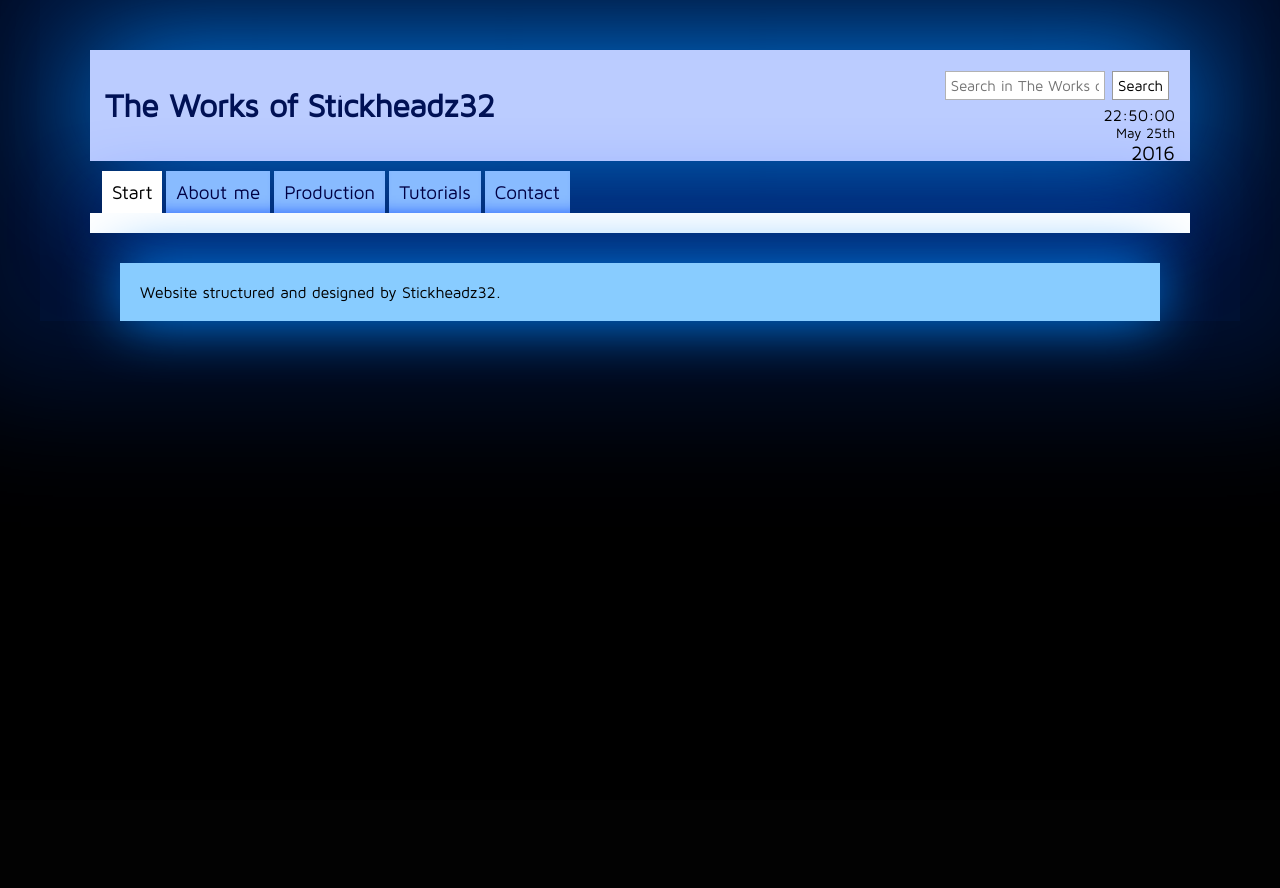
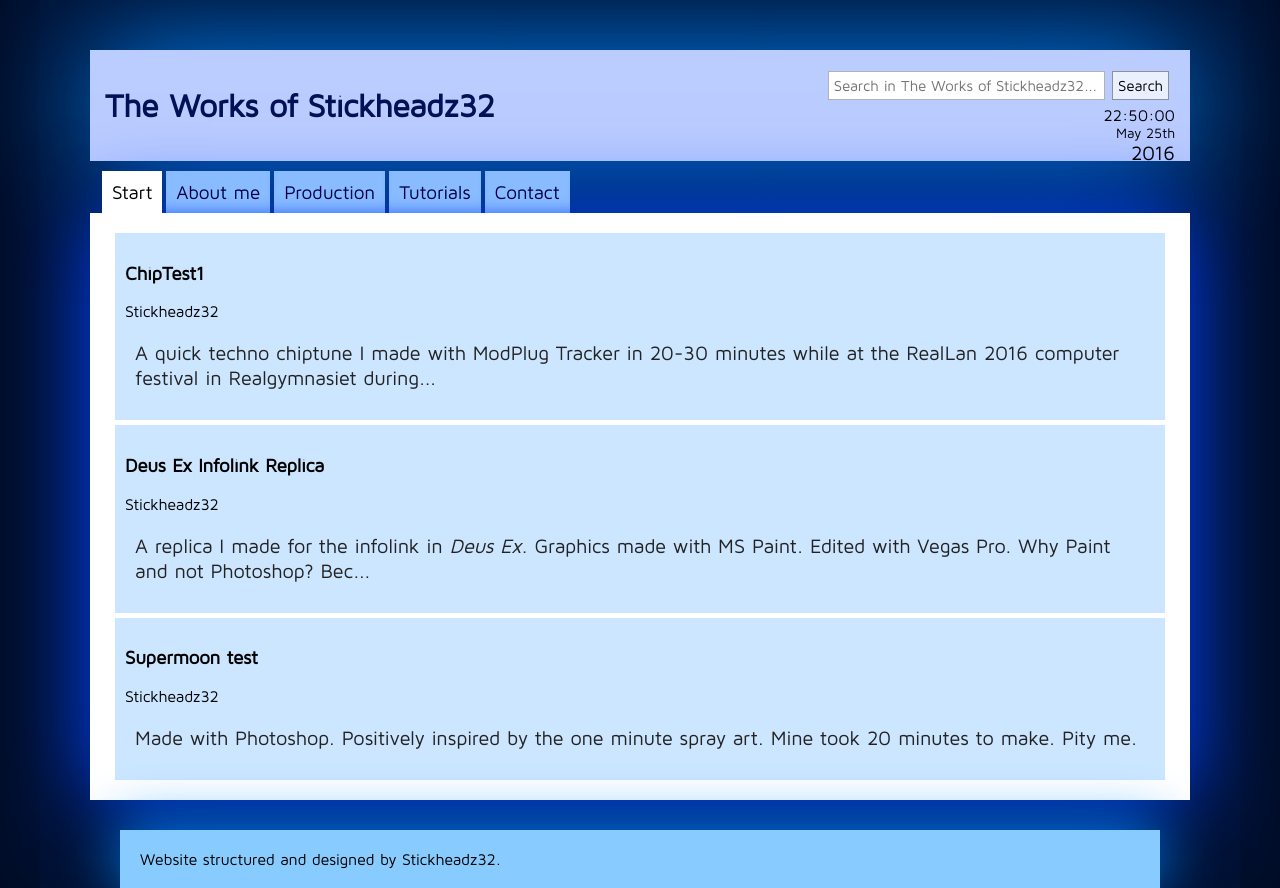
Before and after one commit to Stickheadz32/stickheadz32.github.io, a PHP site: page /musikpr/search.html in a window 1280 px wide. Before the commit the page ends 432 px from the top, so only its background shows below. Run offline with PHP 8.4, Linux system fonts and the light colour scheme.

Commit message:
added content

```diff
--- a/musikpr/index.html
+++ b/musikpr/index.html
@@ -71,7 +71,7 @@
 	<p>This plugin, however, - <a href="http://mediaelementjs.com/" title="MediaElement.js">MediaElement.js, made by John Dyer</a> - is a Javascript plugin that replaces <b>&lt;audio&gt;</b> and <b>&lt;video&gt;</b> tags with a native HTML+CSS player that looks and works the same in every browser.</p>
 
 	<p>&lt;audio&gt; tag in action with the plugin. Example song: "chiptest1" by Stickheadz32.</p>
-	<audio src="./production/released/chiptest1.mp3" controls="controls"></audio>
+	<audio width=100% src="./production/released/chiptest1.mp3" controls="controls"></audio>
 
 	<p>&lt;video&gt; tag in action. This video is a replica of the audio message user interface from the video game <i>Deus Ex</i> (2000).</p>
 	<video width="640" height="360" src="./production/released/deusexmessagereplica.mp4" controls="controls" preload="none">
@@ -89,8 +89,7 @@ Website structured and designed by Stickheadz32.
 	<script>
 	$('audio,video').mediaelementplayer({
 		startVolume:1.,
-		defaultVideoWidth:640,
-		defaultVideoHeight:360,
+		defaultVideoHeight:9/16*this.width,
 		features: ['playpause','progress','current','duration','volume','fullscreen']
 	});
 	</script>
--- a/musikpr/musikpr.css
+++ b/musikpr/musikpr.css
@@ -2,7 +2,6 @@
 
 /*Font by Vissol Ltd. Free for commercial use.*/
 @import url("fonts/mavenpro_regular.css");
-
 html{
 	display:block;
 	background:#000;
@@ -10,6 +9,7 @@ html{
 	height:100%;
 	font-family:"Lucida Grande","Lucida Sans Unicode","Lucida Sans","DejaVu Sans",Verdana,sans-serif;
 }
+
 body{
 	margin:0px auto 100px;
 	padding:50px 50px 0px;
@@ -47,18 +47,25 @@ header .rightTab .searchTab input{
 	margin:1px;
 	padding: 5px;
 	border:solid 1px rgba(0,0,0,0.3);
+	min-width:265px;
 }
 header .rightTab .searchTab button{
 	display:inline-block;
 	position:relative;
-	background:#FFF;
+	background:rgba(255,255,255,.7);
+	color:#000;
 	border:solid 1px rgba(0,0,0,0.4);
 	font-family:"MavenPro Regular";
 	font-size:15px;
 	margin:1px;
 	padding:5px;
+	cursor:pointer;
 }
-
+header .rightTab .searchTab button:hover{
+	color:#444;
+	box-shadow:0 0 10px #FFF;
+	background:#FFF;
+}
 /*Current date and time*/
 header .dateNow{
 	display:block;
@@ -130,6 +137,14 @@ ul.startMenu li.sM_selectedLink{
 	padding: 10px;
 	margin: 0 2px 0 2px;
 }
+ul.startMenu li.sM_selectedLink a{
+	text-decoration: none;
+	padding: 10px;
+	margin:-10px;
+	background:#FFF;
+	color:#000;
+	display:block;
+}
 /*Page content*/
 .pageContent{
 	display:block;
@@ -177,6 +192,12 @@ ul.catMenu .cM_Link{
 	display: block;
 	box-shadow:0 0 40px 10px #08C;
 }
+.prodContent{
+	display:block;
+	padding:0;
+	margin:10px;
+	list-style-type:none;
+}
 .pageContent ul.prodContent li{
 	display:block;
 	margin:5px;
@@ -190,6 +211,12 @@ ul.catMenu .cM_Link{
 	display:block;
 }
 .pageContent ul.prodContent li p{
+	display:block;
+}
+.pageContent .auth{
+	display:block;
+}
+.pageContent .publishDate{
 	display:block;
 }
 abbr{
--- a/musikpr/production/released.txt
+++ b/musikpr/production/released.txt
@@ -30,7 +30,7 @@
 		"type":".it",
 		"url":"http://www.mediafire.com/download/w4wpdz9bmk65n6l/chiptest1.it"
 	}],
-	"Tags":"Techno,Electro,House,chiptest,reallan,"
+	"Tags":"techno,electro,House,chiptest,reallan,"
 },{
 	"Title":"Deus Ex Infolink Replica",
 	"By":"Stickheadz32",
@@ -50,4 +50,21 @@
 		"type":".mp4",
 		"url":"released/deusexmessagereplica.mp4"
 	}]
+},{
+	"Title":"Supermoon test",
+	"By":"Stickheadz32",
+	"Description":"Made with Photoshop. Positively inspired by the one minute spray art. Mine took 20 minutes to make. Pity me.",
+	"Date":[{
+		"year":"2016",
+		"month":"3",
+		"day":"5"
+	}],
+	"Media":"Art",
+	"PreviewUrl":"released/supermoon.jpg",
+	"Download":[{
+		"source":"local",
+		"type":".jpg",
+		"url":"released/supermoon.jpg"
+	}],
+	"Tags":"supermoon,solar,eclipse"
 }]
--- a/musikpr/search.html
+++ b/musikpr/search.html
@@ -57,7 +57,7 @@
 
 <!--start menu-->
 <ul class="startMenu">
-  <li class="sM_selectedLink">Start
+  <li class="sM_selectedLink"><a href="">Start</a>
   </li><li class="sM_Link"><a href="about.html" title="About me">About me</a>
   </li><li class="sM_Link"><a href="production.html" title="Production">Production</a>
   </li><li class="sM_Link"><a href="tutorials.html" title="Tutorials">Tutorials</a>
@@ -66,9 +66,38 @@
 <!--end start menu-->
 
 <div class="pageContent">
+<div id="id01"></div>
+	<script>
+	var a=new XMLHttpRequest(),url="production/released.txt";
+	a.onreadystatechange=function(){
+		if(a.readyState==4&&a.status==200){
+		    var s=JSON.parse(a.responseText),
+		    res=[],out='<ul class="prodContent">',b,c=s.length;
+		    for(b = 0; b < c; b++) {
+				var d=s[b],e=d.Description,h="";
+		        out += "<li><h3>" + d.Title +
+		        '</h3><span id="auth">' + d.By +"</span>";
 
+				if(d.Description.constructor === Array){
+					var f=e.length,g;
+					for(g = 0; g < f; g++){
+						h+=e[g]+" ";
+					}
+					h=h.length>140?h.substring(0,137)+"...":h;
+				}
+				else h+=(e.length>140 ? e.substring(0,137)+"..." : e);
+				out += "<p>" + h + "</p>";
+				out+= "</li>";
+		    }
+		    out += "</ul>";
+		    document.getElementById("id01").innerHTML = out;
+		}
+	}
+	a.open("GET", url, true);
+	a.send();
+	</script>
 
-</div>
+</div><!--.pageContent-->
 
 <!--start footer-->
 <footer>
```
Also changed, not shown: musikpr/production.html (+40 -9 lines), musikpr/production/released.html (+25 -8 lines), musikpr/production/released/supermoon.jpg (added).
